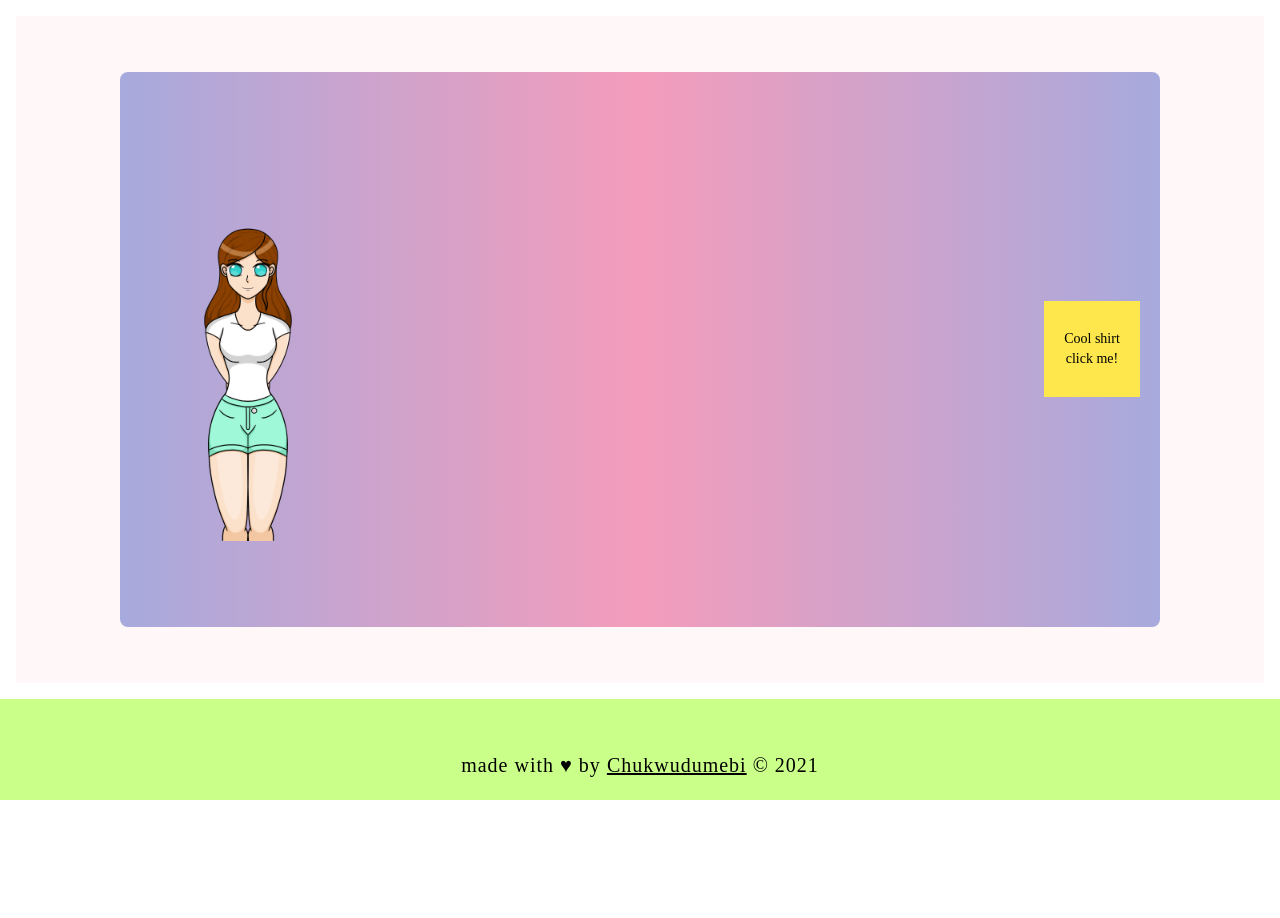
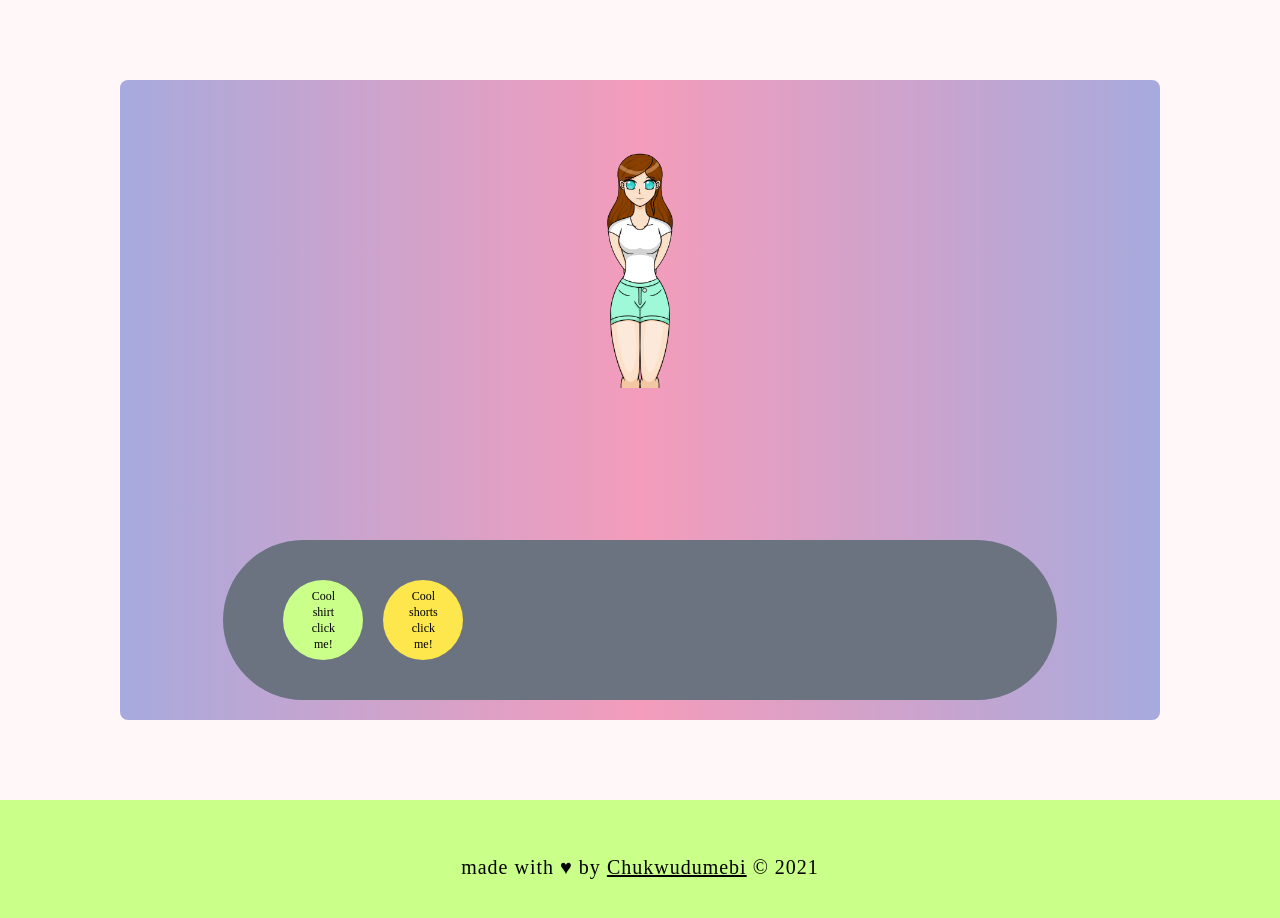
Before and after one commit to deeonwuli/sk8r, a React (Create React App) app: page /play in a window 1280 px wide. Shown: the top 918 px of the page. Before the commit the page ends 800 px from the top, so only its background shows below. Built offline with nearby package versions, Linux system fonts and the light colour scheme; a web font is replaced by a local one; what tailwindcss-text-fill-stroke would draw is missing.

Commit message:
added another button and changed layout
not using a very smart method to map items onto girl sprite. need deep thinking. need to think about design as well.

```diff
--- a/src/App.js
+++ b/src/App.js
@@ -5,7 +5,7 @@ import { BrowserRouter, Switch, Route } from "react-router-dom"
 function App() {
   return (
     <BrowserRouter>
-      <div className="h-screen overflow-hidden">
+      <div className="h-screen">
         <Switch>
           <Route exact path="/">
             <Header />
--- /dev/null
+++ b/src/components/ButtonContainer.js
@@ -0,0 +1,9 @@
+import Cloth from '../components/Cloth'
+
+export default function ButtonContainer () {
+    return (
+        <div className="h-40 w-5/6 p-10 bg-gray-500 rounded-full">
+            <Cloth />
+        </div>
+    )
+}
--- a/src/components/Cloth.js
+++ b/src/components/Cloth.js
@@ -1,14 +1,23 @@
 import { useState } from "react"
 
-const YellowBox = () => {
+const GreenShirt = () => {
     return (
-        <div className="h-30 w-30 p-10 bg-green"></div>
+        <div className="h-20 w-20 p-5 bg-green"></div>
+    )
+}
+
+const YellowShorts = () => {
+    return (
+        <div className="h-20 w-20 p-5 bg-minion-yellow"></div>
     )
 }
 
 export default function Cloth() {
     const [show, setShow] = useState(false)
+    const [show2, setShow2] = useState(false)
     const [count, setCount] = useState(1)
+    const [count2, setCount2] = useState(1)
+
     const showBox = () => {
         if (count % 2 !== 0) {
             setCount(count + 1)
@@ -18,14 +27,29 @@ export default function Cloth() {
             setShow(false)
         }
     }
+    const showBox2 = () => {
+        if (count2 % 2 !== 0) {
+            setCount2(count2 + 1)
+            setShow2(true)
+        } else {
+            setCount2(count2 + 1)
+            setShow2(false)
+        }
+    }
 
     return (
-        <div className="relative">
-            <button className="h-24 w-24 bg-minion-yellow sticky text-sm text-black p-5" onClick={showBox}>
+        <div className="relative flex flex-row">
+            <button className="h-20 w-20 rounded-full bg-green sticky text-xs text-black px-5 mx-5" onClick={showBox}>
                 Cool shirt click me!
             </button>
-            <div className="absolute right-96 bottom-5">
-                { show ? <YellowBox /> : null }
+            <button className="h-20 w-20 rounded-full bg-minion-yellow sticky text-xs text-black px-5" onClick={showBox2}>
+                Cool shorts click me!
+            </button>
+            <div className="absolute md:left-96 bottom-72">
+                { show ? <GreenShirt /> : null }
+            </div>
+            <div className="absolute md:left-96 bottom-52">
+                { show2 ? <YellowShorts /> : null }
             </div>
         </div>
     )
--- a/src/pages/Play.js
+++ b/src/pages/Play.js
@@ -1,14 +1,14 @@
 import Footer from '../components/Footer'
 import body from '../images/body.png'
-import Cloth from '../components/Cloth'
+import ButtonContainer from '../components/ButtonContainer'
 
 export default function Play () {
     return (
         <>
-            <div className="h-5/6 m-4 flex flex-row justify-center items-center tracking-widest text-snow bg-snow">
-                <div className="flex flex-row items-center justify-between rounded-lg h-5/6 w-5/6 px-5 mx-5 bg-gradient-to-l from-purple via-blush to-purple">
-                    <img src={body} alt="girl" className="h-96" />
-                    <Cloth />
+            <div className="h-screen p-4 flex flex-row justify-center items-center tracking-widest text-snow bg-snow">
+                <div className="flex flex-col items-center justify-between rounded-lg h-5/6 w-5/6 p-5 mx-5 bg-gradient-to-l from-purple via-blush to-purple">
+                    <img src={body} alt="girl" className="h-72" />
+                    <ButtonContainer />
                 </div>
             </div>
             <Footer />
```
